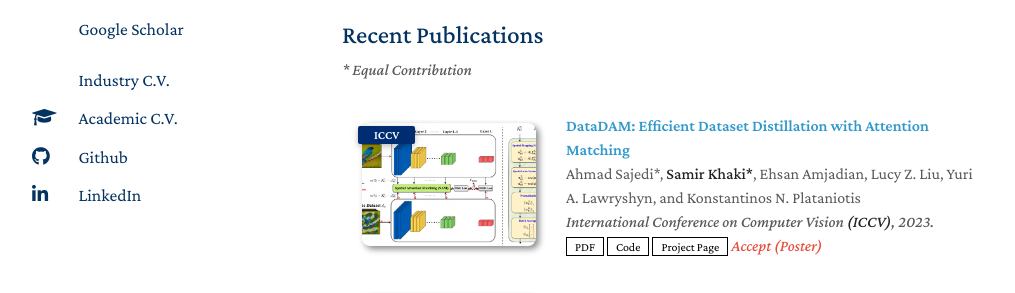
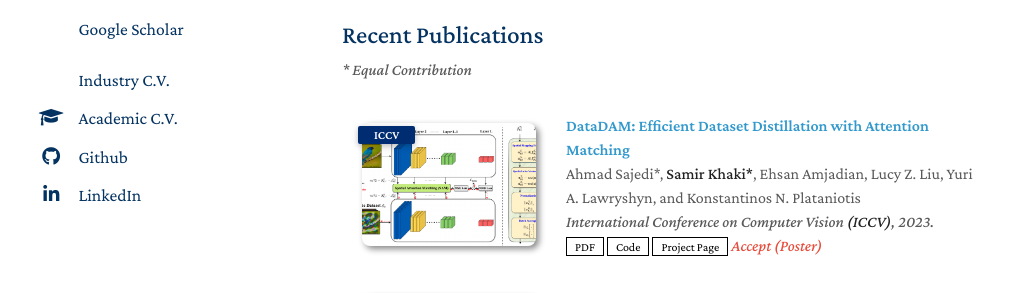
Before and after one commit to lizekai-richard/lizekai-richard.github.io, a Jekyll site: the page built from index.md, in a window 1280 px wide. Shown: the part 469-762 px from the top of the page, without its empty margins (128-1143 px from the left). Built offline with Jekyll 4.4.1, drawn with Linux system fonts in a browser that asks for light colours; nearby versions of some CDN libraries; a style sheet for code colours, icons or effects is not loaded; our own code applies the rules of GitHub Pages for plain Markdown files; grey boxes are pictures that could not be loaded.

Commit message:
Update Style

```diff
--- a/_sass/minimal-light-no-dark-mode.scss
+++ b/_sass/minimal-light-no-dark-mode.scss
@@ -9,8 +9,8 @@
   background-color:transparent;
   color:#043361!important;
   border-radius:100%;
-  text-align:left;
-  align-items: left;
+  text-align:center;
+  align-items: center;
   font-size:1.15rem;
   line-height:2.5rem;
   margin-right:1rem}
```
Also changed, not shown: 1 other file.
